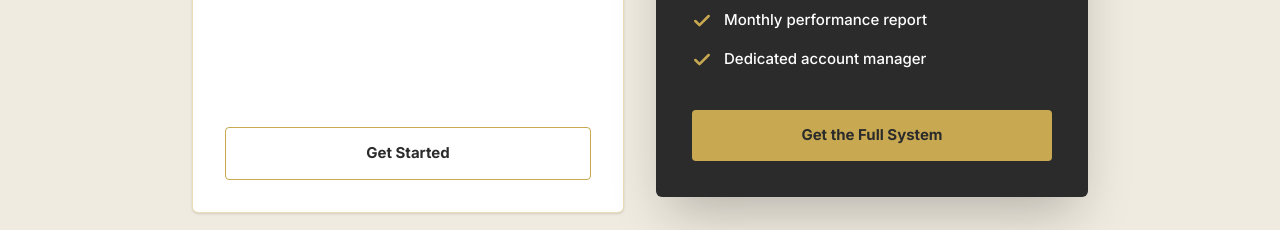
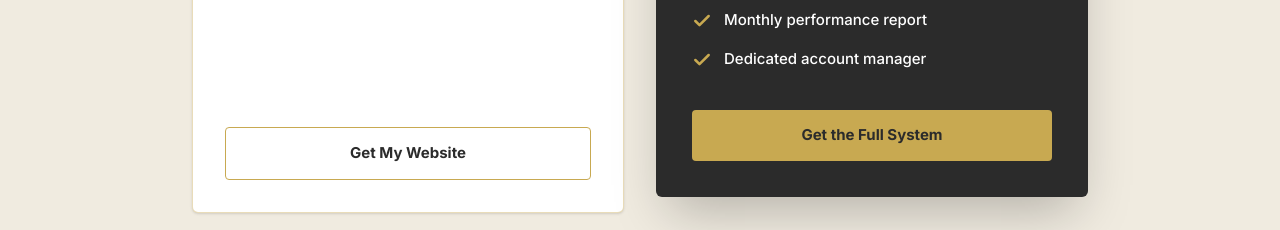
Before and after one commit to sadekrashed99/Optireach.io, a React (Vite) app: page /offer in a window 1280 px wide. Shown: the part 7140-7370 px from the top of the page. Built offline with nearby package versions, Linux system fonts and the light colour scheme.

Commit message:
feat(offer): update CTA text to "Get My Website"

```diff
--- a/src/pages/Offer.tsx
+++ b/src/pages/Offer.tsx
@@ -643,7 +643,7 @@ function OfferPricing() {
             </ul>
 
             <button className="w-full bg-transparent border-[1.5px] border-gold text-charcoal hover:bg-gold font-bold py-[14px] rounded-[4px] transition-colors mt-auto text-[15px]">
-              Get Started
+              Get My Website
             </button>
           </div>
 
```
